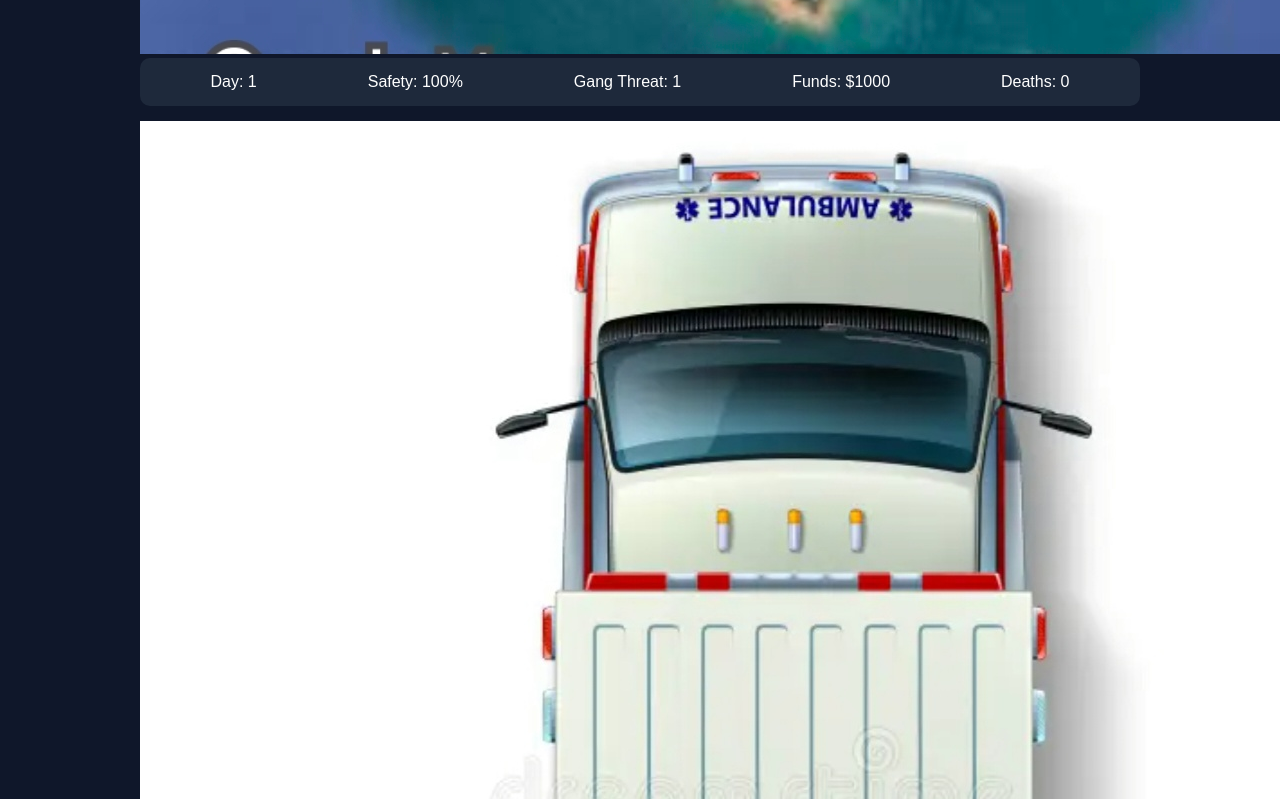
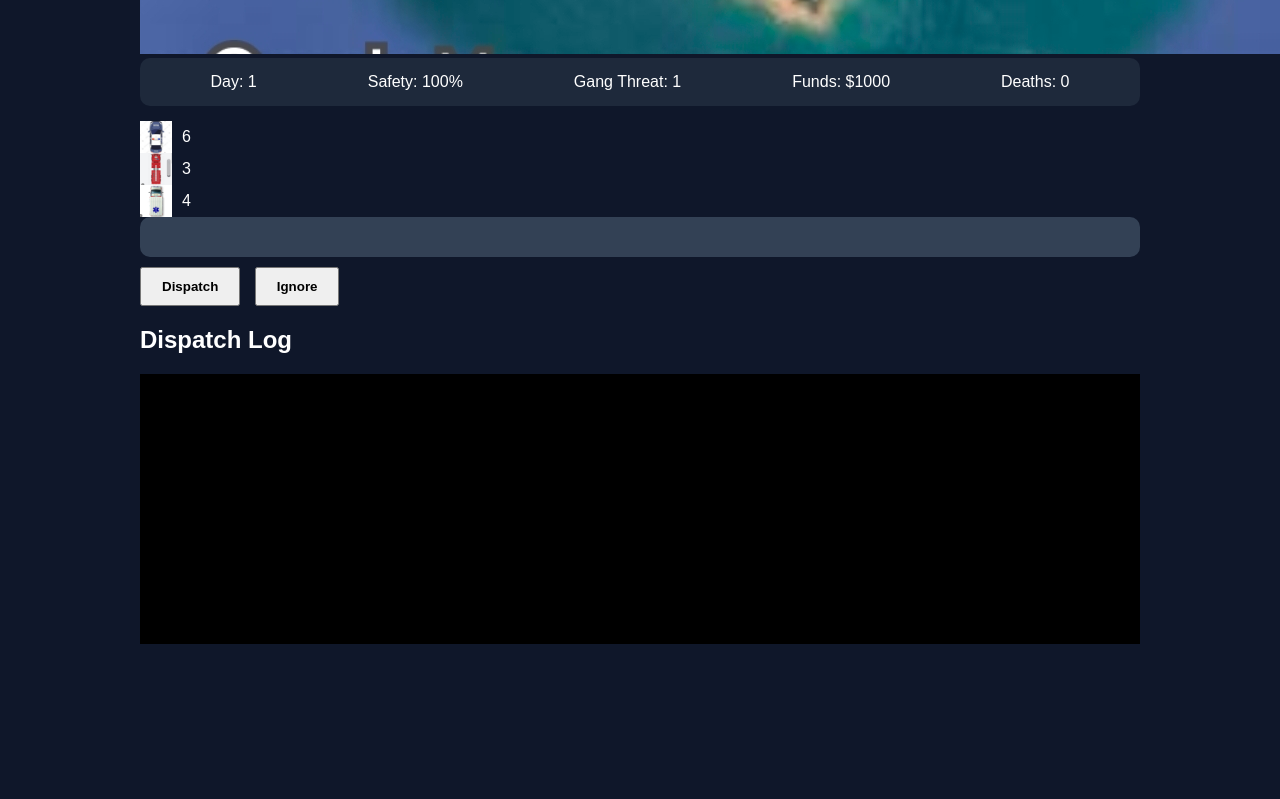
Before and after one commit to StanleyF22/broome_dispatch.html, a plain HTML site: page index.html in a window 1280 px wide. Shown: the part 2101-2900 px from the top of the page. After the commit the page ends 2765 px from the top, so only its background shows below. Drawn offline with Linux system fonts and the light colour scheme.

Commit message:
Update style.css

```diff
--- a/style.css
+++ b/style.css
@@ -15,8 +15,16 @@ h1 {
 }
 
 .unit{
-    position:absolute;
-    width:48px;
+    display:flex;
+    align-items:center;
+    gap:10px;
+}
+
+.jpeg{
+    width:32px;
+    height:32px;
+    object-fit:contain;
+
 }
 .stats,
 .units {
```
